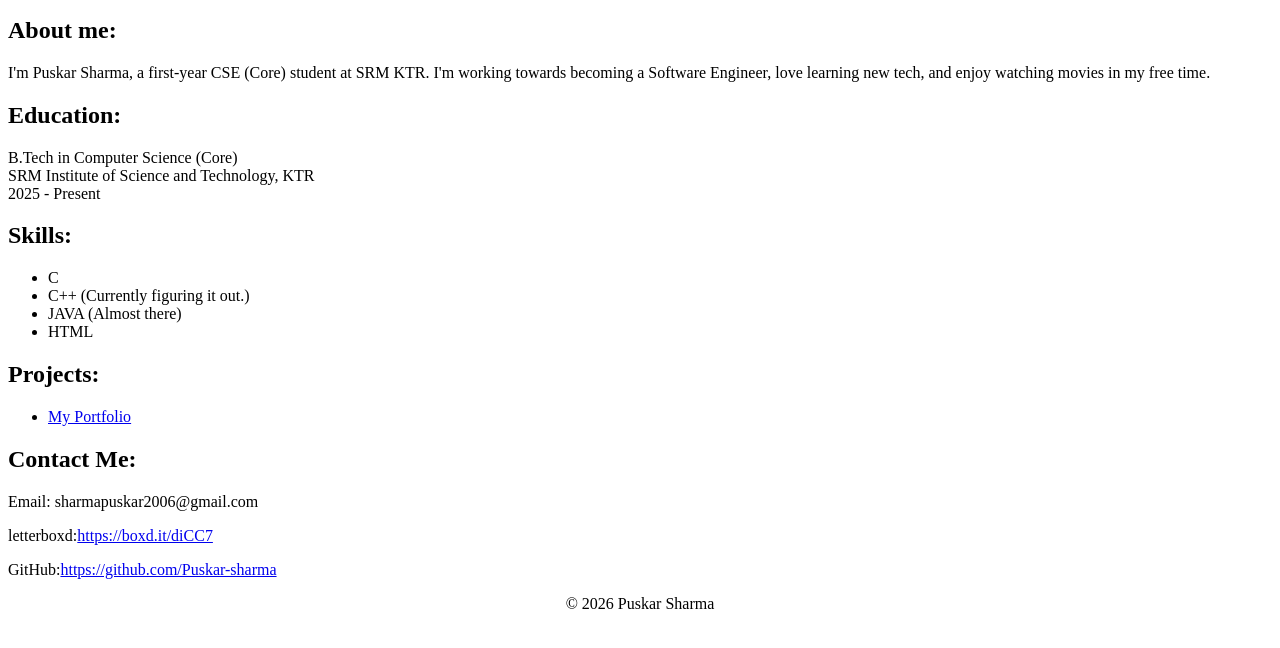
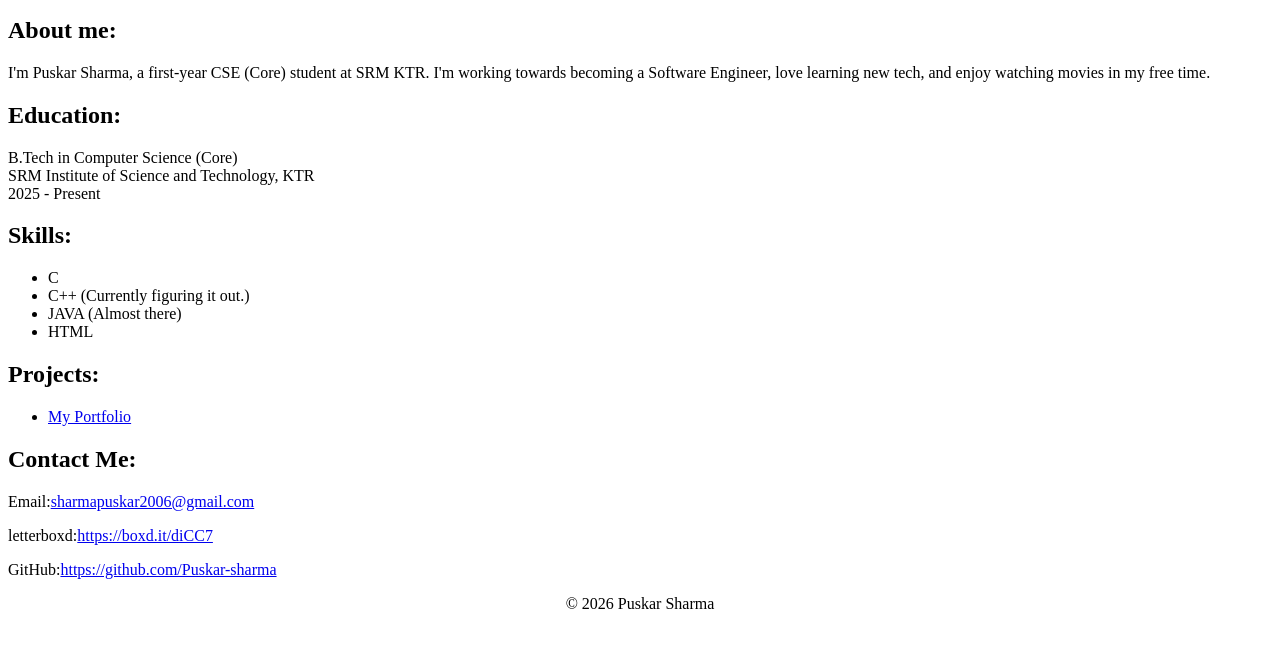
Before and after one commit to Puskar-sharma/My-Portfolio, a plain HTML site: page index.html in a window 1280 px wide. Shown: the part 102-750 px from the top of the page. Drawn offline with Linux system fonts and the light colour scheme.

Commit message:
Update index.html

```diff
--- a/index.html
+++ b/index.html
@@ -63,7 +63,7 @@
         <h2>
             Contact Me:
         </h2>
-        <p>Email: sharmapuskar2006@gmail.com</p>
+        <p>Email:<a href="mailto:sharmapuskar2006@gmail.com">sharmapuskar2006@gmail.com</a></p>
 
         <p>
             letterboxd:<a href="https://boxd.it/diCC7" target="_blank">https://boxd.it/diCC7</a>
```
